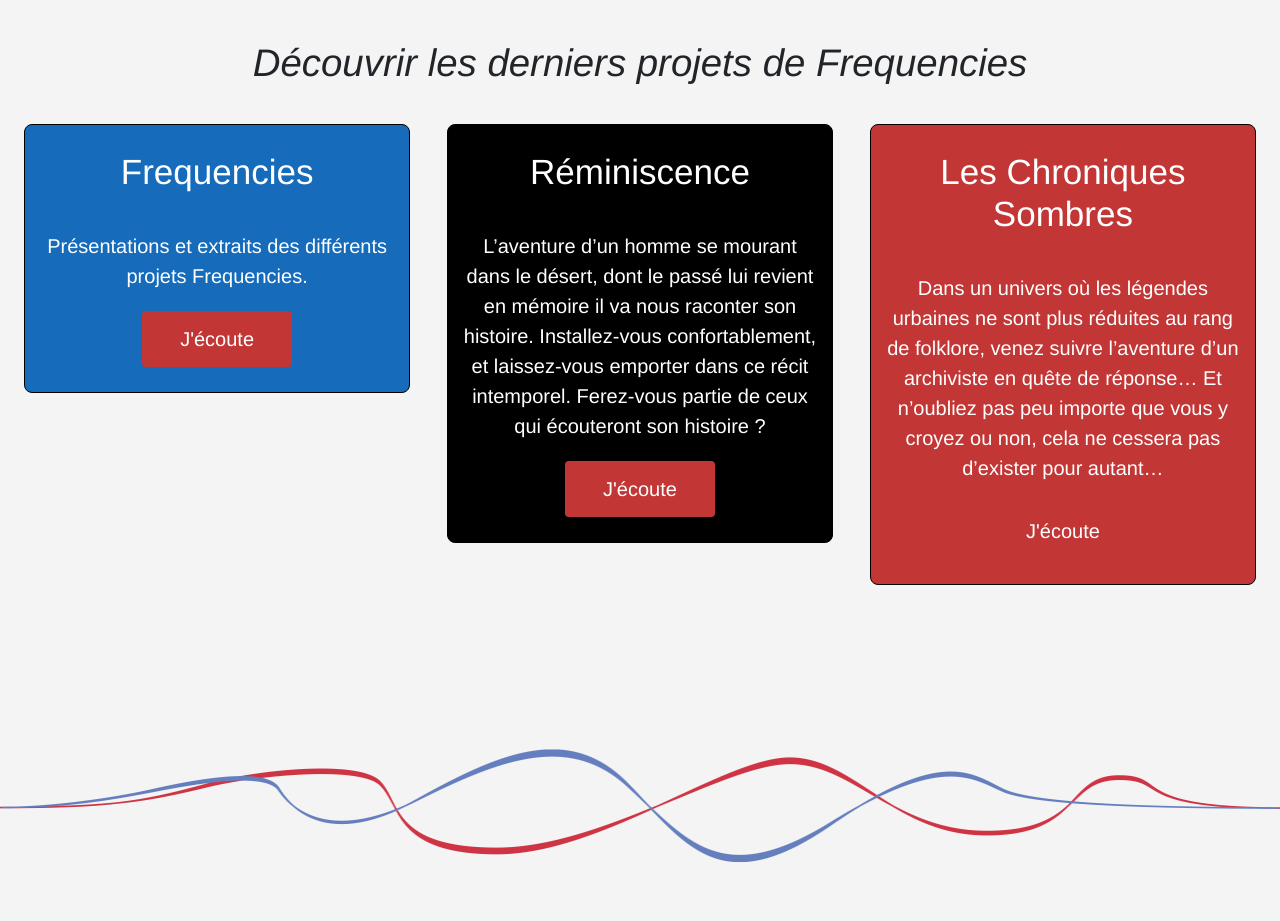
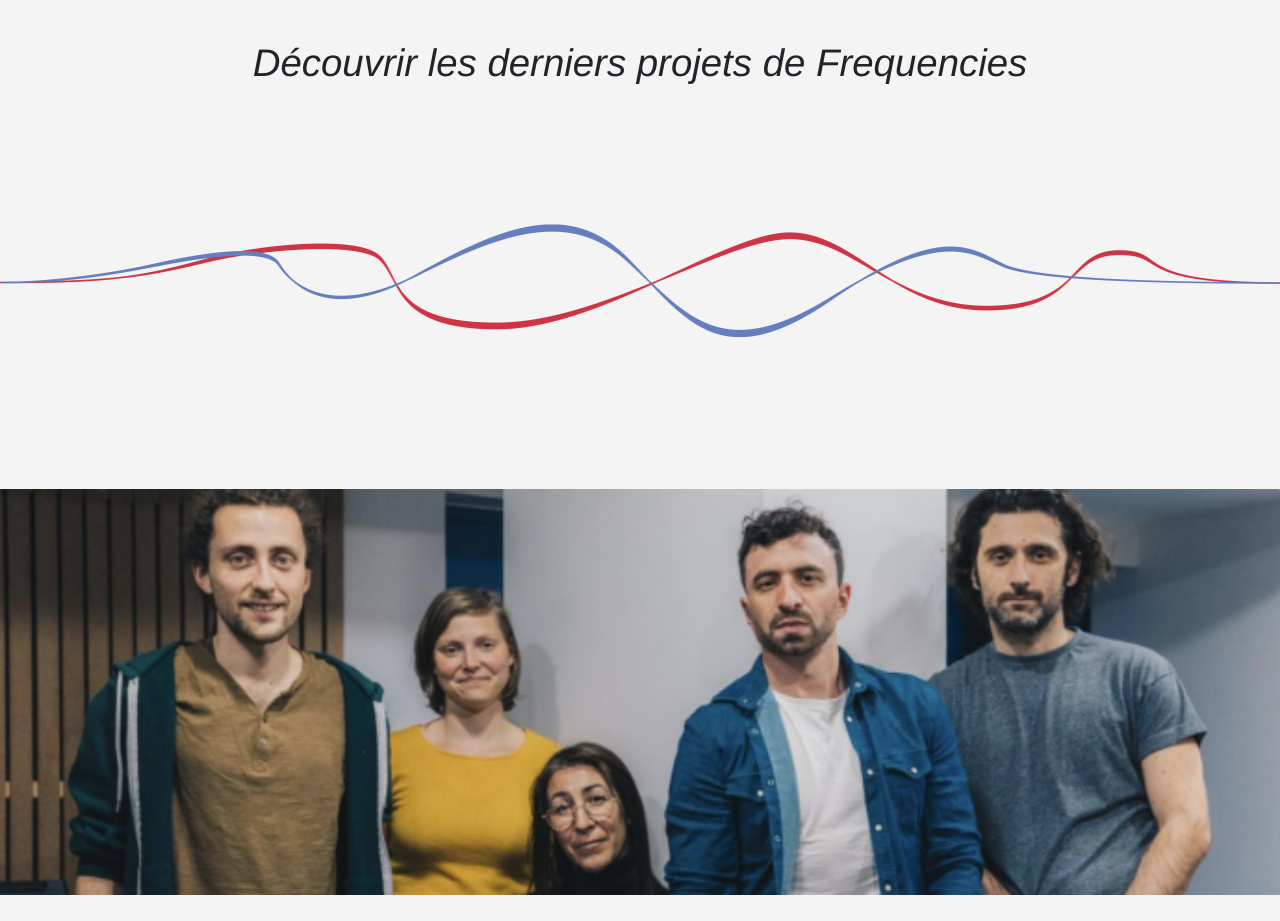
Before and after one commit to FrequenciesProduction/sitewebfrequencies, a Nuxt app: page / in a window 1280 px wide. Shown: the part 820-1741 px from the top of the page. Built offline with nearby package versions, Linux system fonts and the light colour scheme.

Commit message:
Creation branch + modification carte

```diff
--- a/components/projectsMini/projectsMini.vue
+++ b/components/projectsMini/projectsMini.vue
@@ -1,5 +1,13 @@
 <template>
-    <div class="projects_box">
+    <div class="container">
+    <div v-for="emission in emissionsData" class="project">
+      <img :src="emission.itemObject.image">
+      <div>
+        <h2 class="black_outline">{{ emission.itemObject.title }}</h2>
+      </div>
+    </div>
+  </div>
+    <!-- <div class="projects_box">
 
         <div class="project project-blue">
             <h3>Frequencies</h3>
@@ -33,11 +41,17 @@
                           texte="J'écoute" />
         </div>
 
-    </div>
+    </div> -->
 </template>
 
-<script setup>
-import EmissionButton from "~/components/buttons/emissionButton.vue";
+
+<script>
+import axios from 'axios'
+import Parser from 'rss-parser'
+import {deleteEmissionUrl, emissionsBaseUrl} from '../../firebase';
+
+let parser = new Parser();
+
 </script>
 <style scoped>
 @import 'projectsMini.modules.scss';
```
